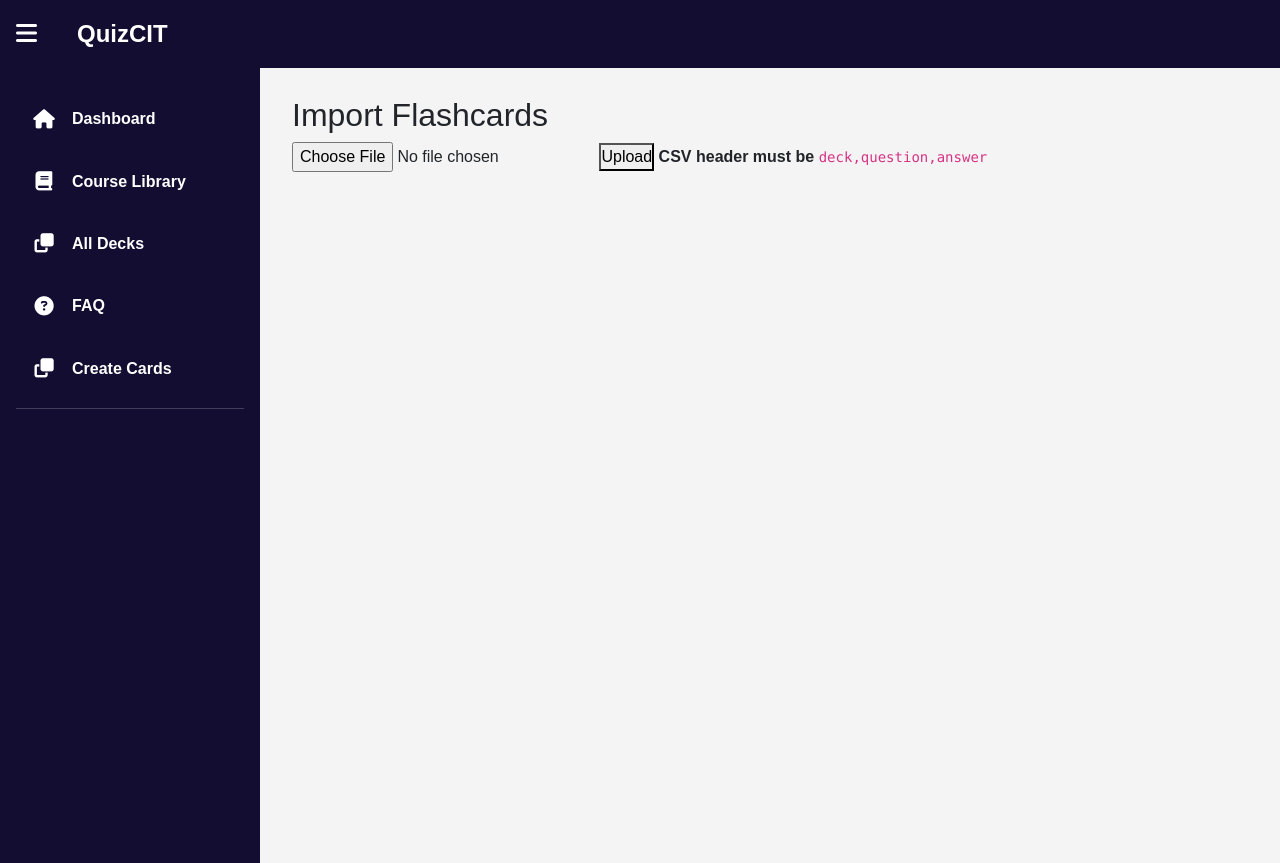
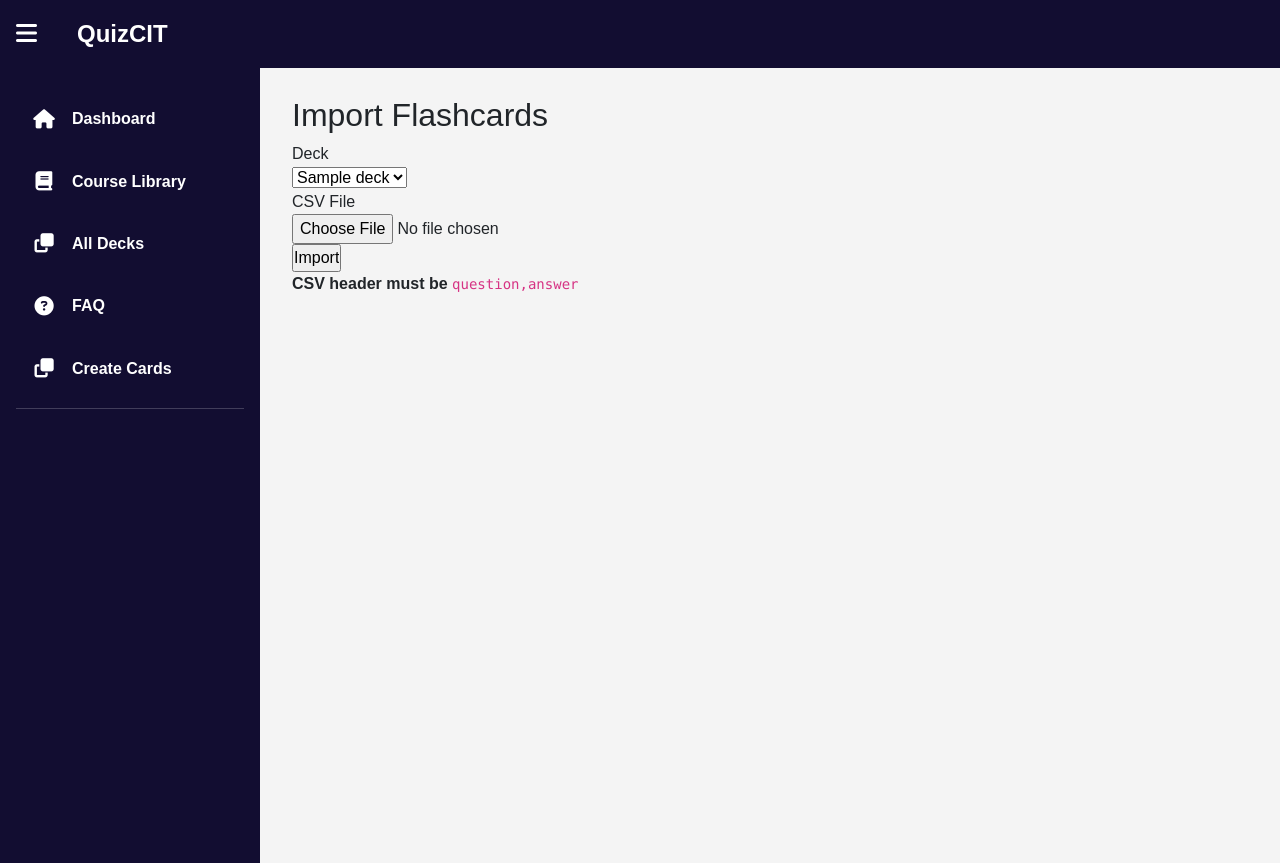
Before and after one commit to JChacon2001/CIT-PROJECT, a Flask app: page /import in a window 1280 px wide. Shown: the top 863 px of the page. Run offline with Flask 3, Linux system fonts and the light colour scheme; tables that the repository leaves empty hold one stand-in row (values such as "Sample post"); some libraries are stand-ins or nearby versions; some web fonts are replaced.

Commit message:
fixed importing csv and tests

```diff
--- a/forms.py
+++ b/forms.py
@@ -1,6 +1,7 @@
 from flask_wtf import FlaskForm
-from wtforms import StringField, TextAreaField, SubmitField, SelectField
-
+from wtforms import StringField, TextAreaField, SubmitField, SelectField, FileField
+from wtforms.validators import DataRequired
+from flask_wtf.file import FileAllowed
 class DeckForm(FlaskForm):
     name = StringField("Deck Name")
     description = StringField("Description")
@@ -18,3 +19,8 @@ class EditCardForm(FlaskForm):
     question = TextAreaField('Question')
     answer   = TextAreaField('Answer')
     submit   = SubmitField('Save Changes')
+
+class csvForm(FlaskForm):
+    deck = SelectField("Deck", coerce=int ,validators=[DataRequired()])
+    csv = FileField("CSV File", validators=[DataRequired(), FileAllowed(["csv"], "only csv files")])
+    submit = SubmitField("Import")
--- a/routes/html.py
+++ b/routes/html.py
@@ -1,7 +1,7 @@
 from flask import Blueprint, render_template, redirect, url_for
 from flask import session, request
 from models import *
-from forms import DeckForm, CardForm, EditCardForm
+from forms import DeckForm, CardForm, EditCardForm, csvForm
 from db import db
 import csv,io
 html_bp = Blueprint("html", __name__)
@@ -108,33 +108,34 @@ def delete_card(id):
 def delete_deck(id):
     stmt = db.select(Deck).where(Deck.id == id)
     deck = db.session.execute(stmt).scalar()
-    for i in deck.cards:
-        db.session.delete(i)
-    db.session.delete(deck)
-    db.session.commit()
+    if deck:
+        for cards in deck.cards:
+            db.session.delete(cards)
+        db.session.delete(deck)
+        db.session.commit()
     return redirect(url_for('html.decks'))
+
 
 @html_bp.route("/import", methods=["GET", "POST"])
 def import_csv():
     data = []
-    if request.method == "POST":
-        f = request.files["csv"]
+    form = csvForm()
+    decks = db.session.execute(db.select(Deck)).scalars()
+    msg  = request.args.get("msg", "")
+    form.deck.choices = [(d.id, d.name) for d in decks]
+    if form.validate_on_submit():
+        deck = db.session.execute(db.select(Deck).where(Deck.id == form.deck.data)).scalar()
+        f = form.csv.data
         reader = csv.DictReader(io.StringIO(f.read().decode("utf-8")))
-        with db.session.begin():
-            for r in reader:
-                deck = db.session.execute(db.select(Deck).where(Deck.name == r["deck"])).scalar()
-                if deck is None:
-                    deck = Deck(name=r["deck"])
-                    db.session.add(deck)
-                    db.session.flush()
-                deck_name = r['deck']
-                question = r['question']
-                answer= r['answer']
-                db.session.add(Cards(deck_id=deck.id,question=question,answer=answer))
-                data.append({"deck": deck_name, "question": question, "answer": answer})
-
-        return render_template("import.html", msg="Upload successful", data=data)
-    return render_template("import.html")
+        for r in reader:
+            q = r["question"]
+            a = r["answer"]
+            db.session.add(Cards(deck_id=deck.id, question=q, answer=a))
+            data.append({"deck": deck.name, "question": q, "answer": a})
+        db.session.commit()
+        msg = f"Imported {len(data)} cards into “{deck.name}”"
+        return render_template("import.html",form=form,data=data,msg=msg)
+    return render_template("import.html", form=form,data=data,msg=msg)
 
 @html_bp.route("/faq")
 def faq():
--- a/templates/import.html
+++ b/templates/import.html
@@ -1,15 +1,35 @@
-{# templates/import.html #} {% extends "base.html" %} {% block content %}
+
+{% extends "base.html" %}
+
+{% block content %}
 <link rel="stylesheet" href="{{ url_for('static', filename='import.css') }}">
+
 <h2>Import Flashcards</h2>
+
 {% if msg %}
   <p style="color: green;">{{ msg }}</p>
 {% endif %}
-<form method="post" enctype="multipart/form-data">
-  <input type="file" name="csv" accept=".csv" required>
-  <button>Upload</button>
 
-<strong>CSV header must be</strong> <code>deck,question,answer</code>
+<form method="POST" enctype="multipart/form-data">
+  {{ form.hidden_tag() }}
+
+  <div>
+    {{ form.deck.label }}<br>
+    {{ form.deck() }}
+  </div>
+
+  <div>
+    {{ form.csv.label }}<br>
+    {{ form.csv() }}
+  </div>
+
+  <div>
+    {{ form.submit() }}
+  </div>
 </form>
+
+<strong>CSV header must be</strong> <code>question,answer</code>
+
 {% if data %}
   <h3>Imported Data</h3>
   <table>
@@ -31,5 +51,4 @@
     </tbody>
   </table>
 {% endif %}
-</p>
 {% endblock %}
```
Also changed, not shown: test/functional/test_func.py (+22 -7 lines). Lines whose indentation alone changed are shown as unchanged.
